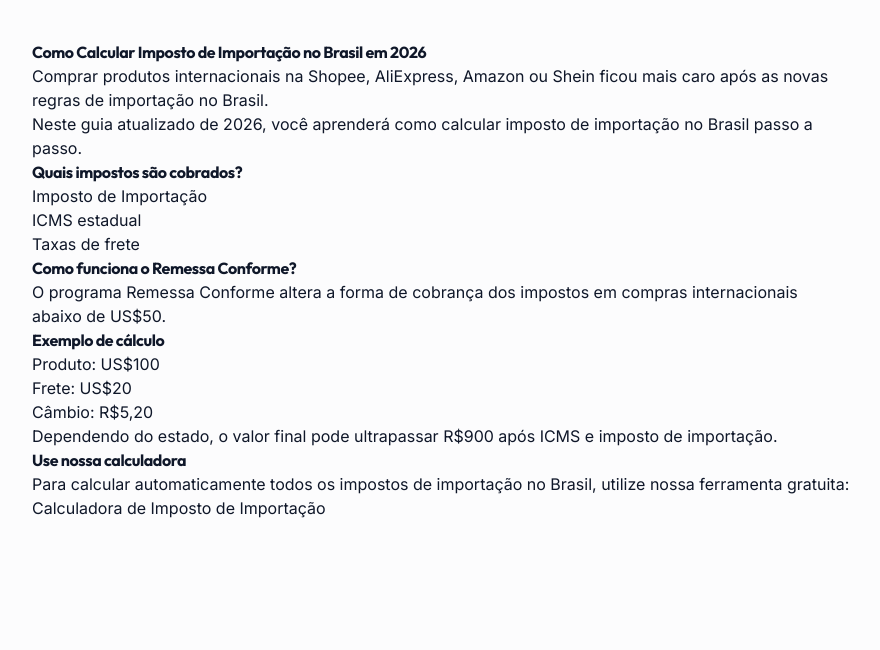
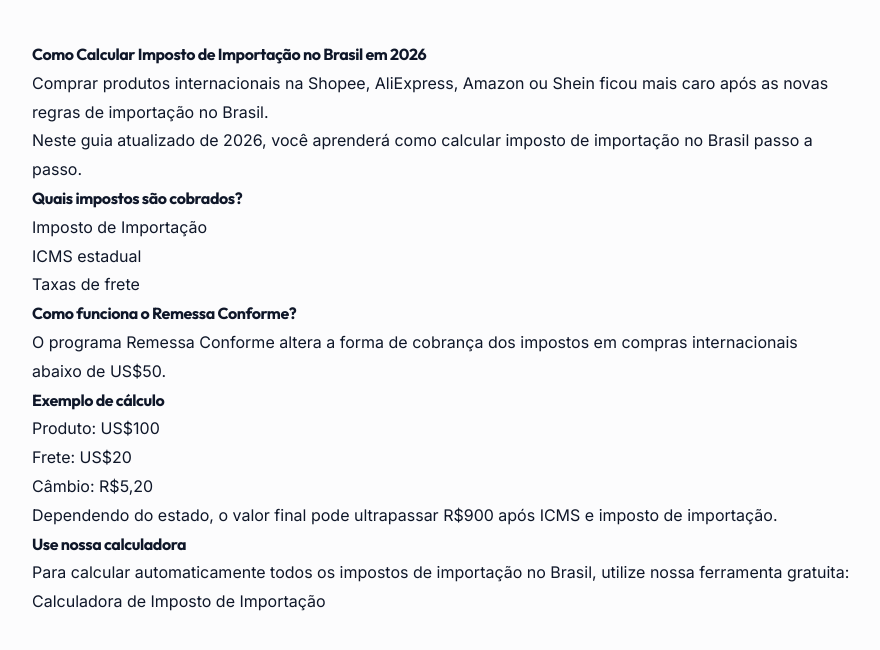
Before and after one commit to ghostBoss0905/brazil-tax-calculator, a React (Vite) app: page /como-calcular-imposto-importacao-brasil in a window 1280 px wide. Shown: the top 650 px of the page, without its empty margins (198-1078 px from the left). Built offline with nearby package versions, Linux system fonts and the light colour scheme.

Commit message:
Update ComoCalcularImposto.tsx

```diff
--- a/src/pages/ComoCalcularImposto.tsx
+++ b/src/pages/ComoCalcularImposto.tsx
@@ -1,16 +1,42 @@
+import { Helmet } from "react-helmet";
+
 export default function ComoCalcularImposto() {
   return (
-    <div style={{ maxWidth: "900px", margin: "0 auto", padding: "40px" }}>
+    <>
+      <Helmet>
+        <title>
+          Como Calcular Imposto de Importação no Brasil 2026
+        </title>
+
+        <meta
+          name="description"
+          content="Aprenda como calcular imposto de importação no Brasil em 2026. Veja ICMS, Remessa Conforme e custo final atualizado."
+        />
+
+        <link
+          rel="canonical"
+          href="https://www.taxadeimportacao.com/como-calcular-imposto-importacao-brasil"
+        />
+      </Helmet>
+
+      <div
+        style={{
+          maxWidth: "900px",
+          margin: "0 auto",
+          padding: "40px",
+          lineHeight: "1.8",
+        }}
+      >
         <h1>Como Calcular Imposto de Importação no Brasil em 2026</h1>
 
         <p>
-        Comprar produtos internacionais na Shopee, AliExpress, Amazon ou Shein
-        ficou mais caro após as novas regras de importação no Brasil.
+          Comprar produtos internacionais na Shopee, AliExpress, Amazon ou
+          Shein ficou mais caro após as novas regras de importação no Brasil.
         </p>
 
         <p>
-        Neste guia atualizado de 2026, você aprenderá como calcular imposto de
-        importação no Brasil passo a passo.
+          Neste guia atualizado de 2026, você aprenderá como calcular imposto
+          de importação no Brasil passo a passo.
         </p>
 
         <h2>Quais impostos são cobrados?</h2>
@@ -37,15 +63,15 @@
         </p>
 
         <p>
-        Dependendo do estado, o valor final pode ultrapassar R$900 após ICMS e
-        imposto de importação.
+          Dependendo do estado, o valor final pode ultrapassar R$900 após ICMS
+          e imposto de importação.
         </p>
 
         <h2>Use nossa calculadora</h2>
 
         <p>
-        Para calcular automaticamente todos os impostos de importação no Brasil,
-        utilize nossa ferramenta gratuita:
+          Para calcular automaticamente todos os impostos de importação no
+          Brasil, utilize nossa ferramenta gratuita:
         </p>
 
         <p>
@@ -54,5 +80,6 @@
           </a>
         </p>
       </div>
+    </>
   );
 }
```
Lines whose indentation alone changed are shown as unchanged.
